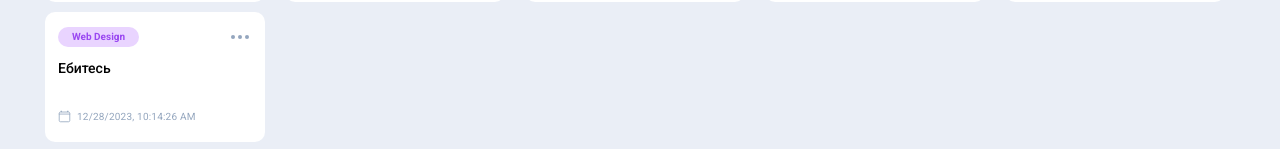
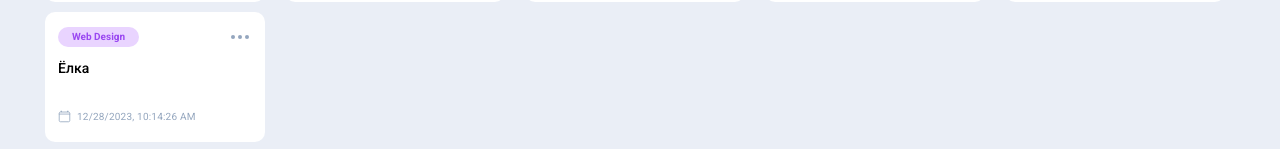
Before and after one commit to CrossKain/skypro-kanban, a React (Vite) app: page / in a window 1280 px wide. Shown: the part 272-421 px from the top of the page. Built offline with nearby package versions, Linux system fonts and the light colour scheme.

Commit message:
ёлка

```diff
--- a/src/components/data.js
+++ b/src/components/data.js
@@ -44,7 +44,7 @@ export const cardList = [
     {
         id: 6,
         theme: "Web Design",
-        title: "Ебитесь",
+        title: "Ёлка",
         date: createDateString(),
         status: "Без статуса",
         description: ""
```
